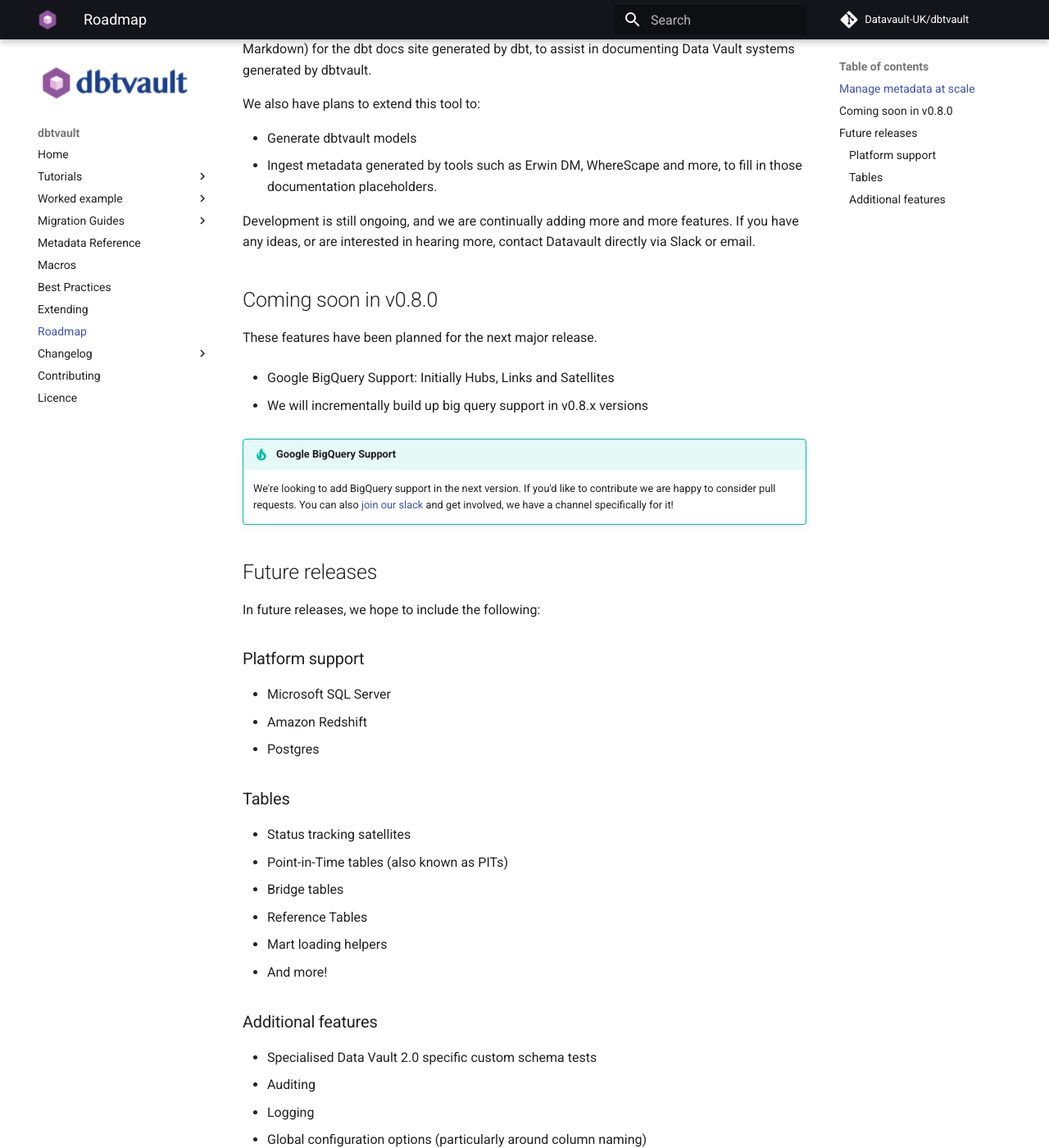
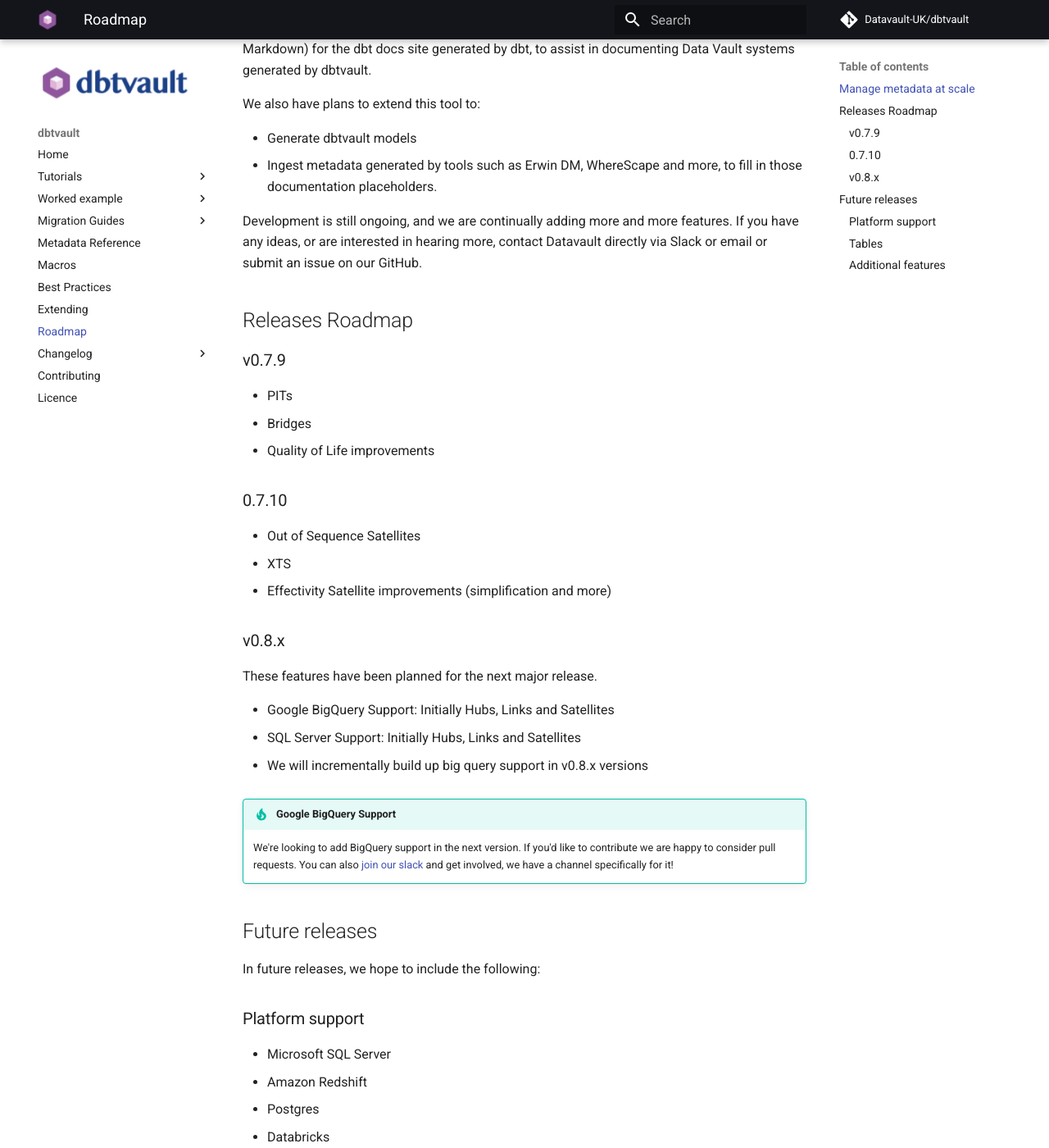
Before and after one commit to Datavault-UK/automate-dv-docs, an MkDocs documentation site: the page built from docs/roadmap.md, in a window 1280 px wide and 1400 px high, scrolled down 510 px. Shown: the whole window at 82% size. Built offline with MkDocs 1.6.1 and Material for MkDocs 9.7.7, drawn with Linux system fonts in a browser that asks for light colours; comment, search, counter and statistics services are not loaded; some of the changed text lies outside the part shown.

Commit message:
Updated Roadmap, Macro and best practise docs
- Global Variables
- Details of future releases

```diff
--- a/docs/roadmap.md
+++ b/docs/roadmap.md
@@ -21,13 +21,30 @@
 - Ingest metadata generated by tools such as Erwin DM, WhereScape and more, to fill in those documentation placeholders.
 
 Development is still ongoing, and we are continually adding more and more features.
-If you have any ideas, or are interested in hearing more, contact Datavault directly via Slack or email.
+If you have any ideas, or are interested in hearing more, contact Datavault directly via Slack or email or submit an
+issue on our GitHub.
 
-## Coming soon in v0.8.0
+
+
+## Releases Roadmap
+
+### v0.7.9
+
+- PITs
+- Bridges
+- Quality of Life improvements
+
+### 0.7.10
+- Out of Sequence Satellites
+- XTS
+- Effectivity Satellite improvements (simplification and more)
+
+### v0.8.x
 
 These features have been planned for the next major release.
 
 - Google BigQuery Support: Initially Hubs, Links and Satellites
+- SQL Server Support: Initially Hubs, Links and Satellites
 
 - We will incrementally build up big query support in v0.8.x versions
 
@@ -45,6 +62,7 @@
 - Microsoft SQL Server
 - Amazon Redshift
 - Postgres
+- Databricks
 
 ### Tables
 
@@ -58,6 +76,7 @@
 ### Additional features
 
 - Specialised Data Vault 2.0 specific custom schema tests
+- Business vault structures and helper macros
 - Auditing
 - Logging
-- Global configuration options (particularly around column naming)
+- More global configuration options (particularly around column naming)
```
Also changed, not shown: docs/best_practices.md (+6 -2 lines), docs/macros.md (+19 -4 lines).
